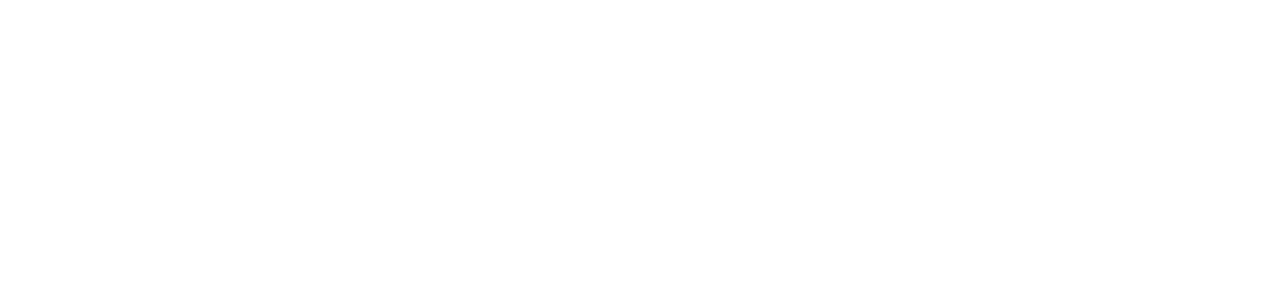
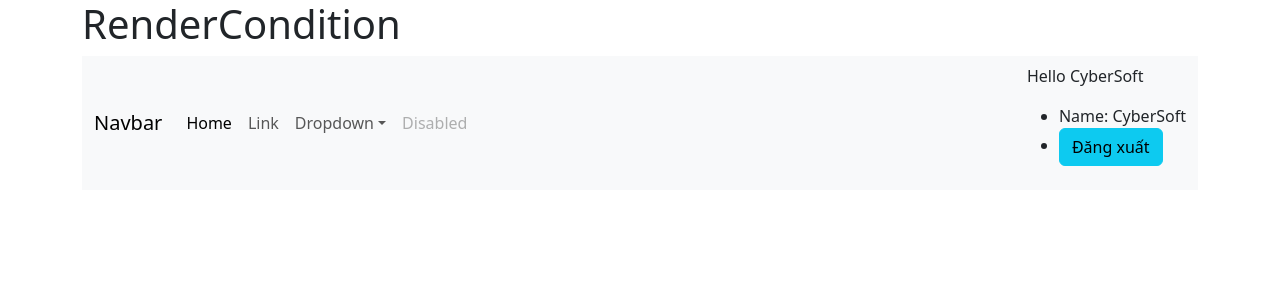
Before and after one commit to khloe1425/reactjsbc97, a React (Vite) app: page / in a window 1280 px wide. Shown: the top 300 px of the page. Built offline with nearby package versions, Linux system fonts and the light colour scheme.

Commit message:
reactjs code b2

```diff
--- a/index.html
+++ b/index.html
@@ -1,15 +1,26 @@
 <!doctype html>
 <html lang="en">
+
 <head>
   <meta charset="UTF-8" />
   <link rel="icon" type="image/svg+xml" href="/favicon.svg" />
   <meta name="viewport" content="width=device-width, initial-scale=1.0" />
   <title>reactjsbc97</title>
+  <link href="https://cdn.jsdelivr.net/npm/bootstrap@5.3.8/dist/css/bootstrap.min.css" rel="stylesheet"
+    integrity="sha384-sRIl4kxILFvY47J16cr9ZwB07vP4J8+LH7qKQnuqkuIAvNWLzeN8tE5YBujZqJLB" crossorigin="anonymous">
 
 
 </head>
+
 <body>
   <div id="root"></div>
+
+
+  <script src="https://cdn.jsdelivr.net/npm/bootstrap@5.3.8/dist/js/bootstrap.bundle.min.js"
+    integrity="sha384-FKyoEForCGlyvwx9Hj09JcYn3nv7wiPVlz7YYwJrWVcXK/BmnVDxM+D2scQbITxI"
+    crossorigin="anonymous"></script>
+
   <script type="module" src="/src/main.jsx"></script>
 </body>
+
 </html>
--- a/src/components/Card.jsx
+++ b/src/components/Card.jsx
@@ -0,0 +1,9 @@
+// import React from 'react'
+
+const Card = () => {
+  return (
+    <div className="bg-success">Card</div>
+  )
+}
+
+export default Card
--- /dev/null
+++ b/src/components/Content.jsx
@@ -0,0 +1,22 @@
+// import React from 'react'
+import Card from './Card'
+
+const Content = () => {
+  return (
+    <div className="row bg-info-subtle">
+      <h2>Content</h2>
+      <div className="col-4">
+        <Card />
+      </div>
+      <div className="col-4">
+        <Card />
+      </div>
+      <div className="col-4">
+        <Card />
+      </div>
+
+    </div>
+  )
+}
+
+export default Content
--- a/src/components/Footer.jsx
+++ b/src/components/Footer.jsx
@@ -0,0 +1,9 @@
+// import React from 'react'
+
+const Footer = () => {
+  return (
+    <div className="bg-danger">Footer</div>
+  )
+}
+
+export default Footer
--- a/src/components/Header.jsx
+++ b/src/components/Header.jsx
@@ -0,0 +1,11 @@
+// import React from 'react'
+
+const Header = () => {
+  return (
+    <div className="bg-warning">
+      Header
+      </div>
+  )
+}
+
+export default Header
--- a/src/components/HeaderHome.jsx
+++ b/src/components/HeaderHome.jsx
@@ -3,11 +3,11 @@
 // rafce: tạo nhanh reactjs function component
 
 
- const HeaderHome = () => {
+const HeaderHome = () => {
   return (
     <div>
-        <img src="/hero.png" alt="Logo" />
-          <img src="https://salt.tikicdn.com/cache/280x280/ts/product/ac/a7/e1/a6f56feaea63d36f4e28110edc7fac6c.png.webp" alt="Hình sản phẩm" />
+      <img src="/hero.png" alt="Logo" />
+      <img src="https://salt.tikicdn.com/cache/280x280/ts/product/ac/a7/e1/a6f56feaea63d36f4e28110edc7fac6c.png.webp" alt="Hình sản phẩm" />
     </div>
   )
 }
--- a/src/components/Sidebar.jsx
+++ b/src/components/Sidebar.jsx
@@ -0,0 +1,11 @@
+// import React from 'react'
+
+const Sidebar = () => {
+  return (
+    <div className="bg-danger-subtle">
+      Sidebar
+    </div>
+  )
+}
+
+export default Sidebar
--- a/src/main.jsx
+++ b/src/main.jsx
@@ -1,5 +1,9 @@
 import { createRoot } from 'react-dom/client'
 import HeaderHome from './components/HeaderHome'
+import HomePage from './pages/HomePage'
+import DataBinding from './pages/DataBinding'
+import HandleEvent from './pages/HandleEvent'
+import RenderCondition from './pages/RenderCondition'
 
 //? jsx : chứa các code tạo nên các đối tương component(các thành phần UI)  trong reactjs
 //? complier : chuyển đổi các code jsx sang các code js & html thuần
@@ -8,8 +12,14 @@
 createRoot(document.getElementById('root')).render(
   <>
     {/* <h1>Render reactjs</h1>
-    <HeaderHome />
-   */}
+    <HeaderHome /> */}
+    {/* <HomePage /> */}
+      {/* <DataBinding /> */}
+
+      {/* <HandleEvent /> */}
+
+      <RenderCondition />
+
 
   </>
 
--- /dev/null
+++ b/src/pages/DataBinding.jsx
@@ -0,0 +1,47 @@
+// import React from 'react'
+
+const DataBinding = () => {
+    // DataBinding: phương pháp giúp đưa dữ liệu từ lên UI (Component)
+
+    //Cách của JS:  document.querySelector("#ID").innerHTML = 'Hello CyberSoft'
+
+    //Cách của ReactJS: sử dụng cú pháp {tên biến} interpolation để đưa dữ liệu từ lên UI (Component)
+    // DataBinding: có thể hiển thị dữ liệu từ biến, hàm (phải có return)
+    //  Hiển thị data , gọi hàm khi load trang (render component)
+    let name = 'CyberSoft'
+
+    // tạo hàm trong reactjs
+    const renderName = (param) => {
+
+
+        // trả về object JSX
+        // <div></div> không phải thẻ HTML là object div (object JSX)
+        //! cú pháp: đối tượng thẻ mở <div> phải nằm chung hàng với lệnh return
+        return <div>
+            <p>Hello {param}</p>
+        </div>
+    }
+
+    /**
+     * JS thuần
+     *
+     * hàm (){
+     *
+     *  return biến (number, string, object, array)
+     *  return <div></div> => return "<div></div>""
+     * }
+     */
+
+
+    return (
+        <div className="container">
+            <h1>DataBinding</h1>
+            <h2>Hiển thị dữ liệu từ biến khi render component</h2>
+            <p>Hello {name}</p>
+            <h2>Gọi hàm khi render component</h2>
+            {renderName(name)}
+        </div>
+    )
+}
+
+export default DataBinding
--- /dev/null
+++ b/src/pages/HandleEvent.jsx
@@ -0,0 +1,54 @@
+// import React from 'react'
+
+const HandleEvent = () => {
+
+    // nfn: tạo hàm arrow function
+    //Hàm tạo trong component là hàm riêng chỉ dùng trong component , component khác không xài được
+    // Phạm vi cục bộ
+    //So sánh giữa function component & function thường
+    const handleClick = () => {
+        console.log("handleClick")
+    }
+
+    /**
+     * JS thuần:
+     * 1. gán vào sự kiện click của button
+     *  document.querySelector('#btn').onclick = tenHam;
+     *!  document.querySelector('#btn').onclick = tenHam(); // chạy khi load
+     * 2. gắn vào thuộc tính onclick của HTML
+     *   <button class="btn btn-info" onclick="tenHam('id')" >Xem</button>
+     *
+     * React JSX => có các thuộc tính của object
+     * - className
+     * - onClick
+     *! onClick={handleClick()} //chạy khi load trang
+     Hàm có tham số => gọi như thê nao trong reactjs
+     => gọi thông qua hàm ẩn danh => callback function
+     */
+
+    const renderName = (name) => {
+
+        console.log(name)
+    }
+
+    return (
+        <div className="container">
+            <h1>HandleEvent</h1>
+            <button className="btn btn-success" onClick={handleClick} >Click Me</button>
+            <button className="btn btn-success" onClick={(e) => {
+                // tham số e (event) => có sẵn của JS , reactjs chứa toàn bộ thuộc tính của đối tượng thẻ hiện tại
+                console.log(e)
+                console.log("hàm anonymous function gắn vào onclick")
+                //gọi các hàm khác
+                renderName('CyberSoft')
+             }} >Call Name</button>
+        </div>
+    )
+}
+
+export default HandleEvent
+
+// document.querySelector('#btn').onclick = tenHam('CyberSoft'); // chạy khi load
+// document.querySelector('#btn').onclick = function (){
+//     tenHam('CyberSoft');
+// }
--- a/src/pages/HomePage.jsx
+++ b/src/pages/HomePage.jsx
@@ -0,0 +1,31 @@
+// rafce
+// import React from 'react'
+import Header from '../components/Header'
+import Footer from '../components/Footer'
+import Sidebar from '../components/Sidebar'
+import Content from '../components/Content'
+
+const HomePage = () => {
+    return (
+        <div className="container">
+            <div className="row">
+                <div className="col-12">
+                    <Header />
+                </div>
+                <div className="col-4">
+                    <Sidebar />
+                </div>
+                <div className="col-8">
+                    <Content />
+                </div>
+
+                <div className="col-12">
+                    <Footer />
+                </div>
+            </div>
+
+        </div>
+    )
+}
+
+export default HomePage
--- /dev/null
+++ b/src/pages/RenderCondition.jsx
@@ -0,0 +1,80 @@
+import React from 'react'
+
+const RenderCondition = () => {
+    /**
+     * Khi load web
+     * Nếu user chưa login => hiển thị button login
+     * Ngược lại nếu đã đăng nhập => hiển thị tên người dùng
+     */
+
+    let isLogin = true;
+
+    // C2: render bằng hàm => khi code điều kiện phức tạp và UI render phức tạp
+    const renderLogin = () => {
+        if(isLogin){
+            return <div>
+                <ul>
+                    <li>Name: CyberSoft</li>
+                    <li>
+                        <button className='btn btn-info'>Đăng xuất</button>
+                    </li>
+                </ul>
+            </div>
+        }
+
+        return <button className='btn btn-success'>Login</button>
+     }
+
+    return (
+        <div className='container'>
+            <h1>RenderCondition</h1>
+            <nav className="navbar navbar-expand-lg bg-body-tertiary">
+                <div className="container-fluid">
+                    <a className="navbar-brand" href="#">Navbar</a>
+                    <button className="navbar-toggler" type="button" data-bs-toggle="collapse" data-bs-target="#navbarSupportedContent" aria-controls="navbarSupportedContent" aria-expanded="false" aria-label="Toggle navigation">
+                        <span className="navbar-toggler-icon" />
+                    </button>
+                    <div className="collapse navbar-collapse" id="navbarSupportedContent">
+                        <ul className="navbar-nav me-auto mb-2 mb-lg-0">
+                            <li className="nav-item">
+                                <a className="nav-link active" aria-current="page" href="#">Home</a>
+                            </li>
+                            <li className="nav-item">
+                                <a className="nav-link" href="#">Link</a>
+                            </li>
+                            <li className="nav-item dropdown">
+                                <a className="nav-link dropdown-toggle" href="#" role="button" data-bs-toggle="dropdown" aria-expanded="false">
+                                    Dropdown
+                                </a>
+                                <ul className="dropdown-menu">
+                                    <li><a className="dropdown-item" href="#">Action</a></li>
+                                    <li><a className="dropdown-item" href="#">Another action</a></li>
+                                    <li><hr className="dropdown-divider" /></li>
+                                    <li><a className="dropdown-item" href="#">Something else here</a></li>
+                                </ul>
+                            </li>
+                            <li className="nav-item">
+                                <a className="nav-link disabled" aria-disabled="true">Disabled</a>
+                            </li>
+                        </ul>
+
+                        <div>
+                            {/* C1 render trực tiếp bằng data binding => cú pháp ngắn */}
+                            {isLogin ? <p>Hello CyberSoft</p> : <button className='btn btn-success'>Login</button>}
+
+                            {/* Gọi hàm C2 */}
+                            {renderLogin()}
+                        </div>
+
+                    </div>
+                </div>
+            </nav>
+
+
+
+
+        </div>
+    )
+}
+
+export default RenderCondition
```
Lines whose indentation alone changed are shown as unchanged.
